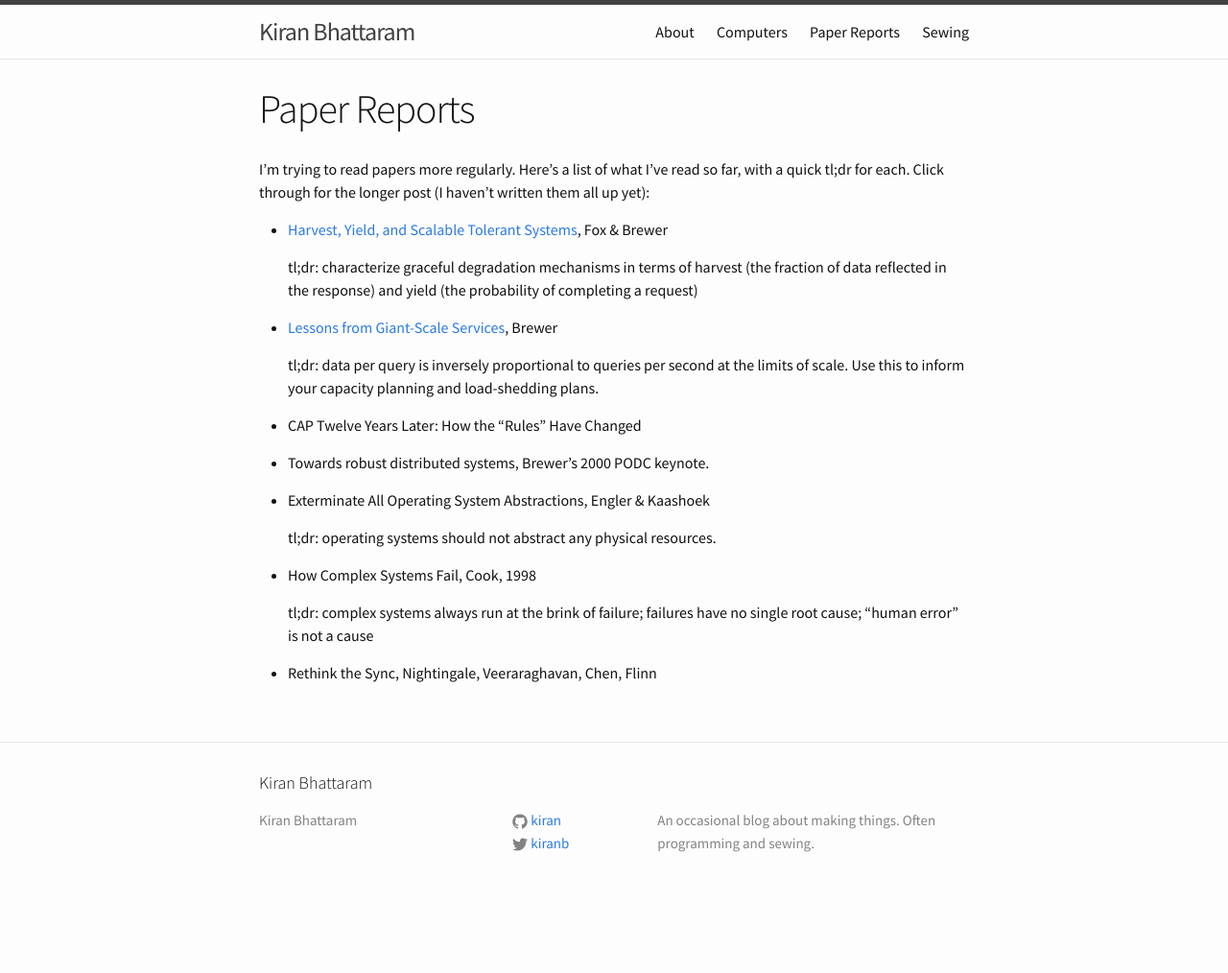
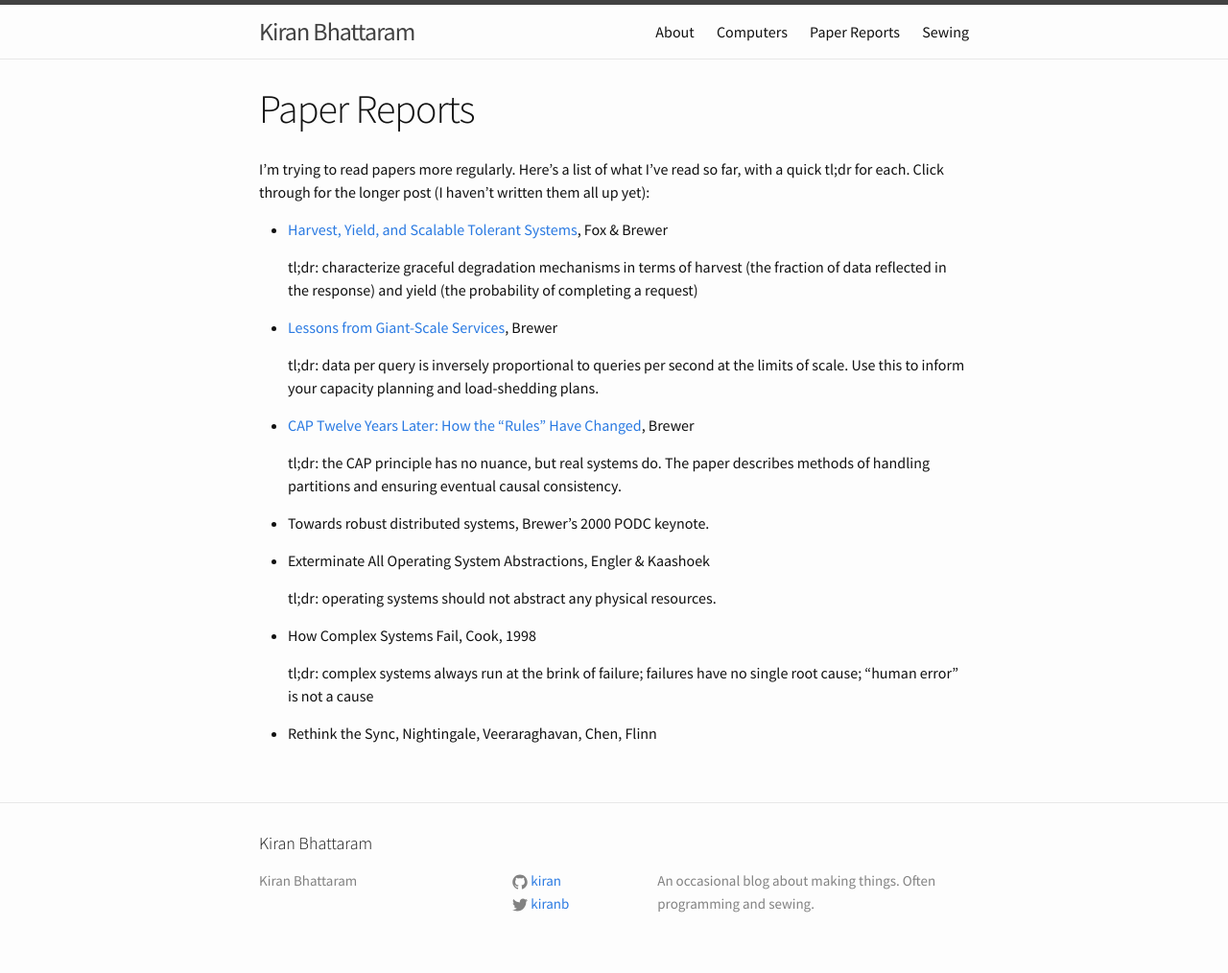
Before and after one commit to kiran/kiran.github.io, a Jekyll site: the page built from papers.md, in a window 1280 px wide. Shown: the whole page at 96% size. Built offline with Jekyll 4.4.1, drawn with Linux system fonts in a browser that asks for light colours; before the commit the page ends 951 px from its top, so only the background shows below that.

```diff
--- a/papers.md
+++ b/papers.md
@@ -14,7 +14,9 @@ I'm trying to read papers more regularly. Here's a list of what I've read so far
 
   tl;dr: data per query is inversely proportional to queries per second at the limits of scale. Use this to inform your capacity planning and load-shedding plans.
 
-- CAP Twelve Years Later: How the "Rules" Have Changed
+- [CAP Twelve Years Later: How the "Rules" Have Changed](/cap-twelve-years-later), Brewer
+
+  tl;dr: the CAP principle has no nuance, but real systems do. The paper describes methods of handling partitions and ensuring eventual causal consistency.
 
 - Towards robust distributed systems, Brewer's 2000 PODC keynote.
 
```
Also changed, not shown: _posts/2015-05-10-marlborough-bra-v2.md (added, +36 -0 lines), images/failed-marlborough-bra/front.JPG (added), images/failed-marlborough-bra/full.JPG (added), images/failed-marlborough-bra/side.JPG (added), images/failed-marlborough-bra/side2.JPG (added), images/failed-marlborough-bra/thumbnail.jpg (added).
